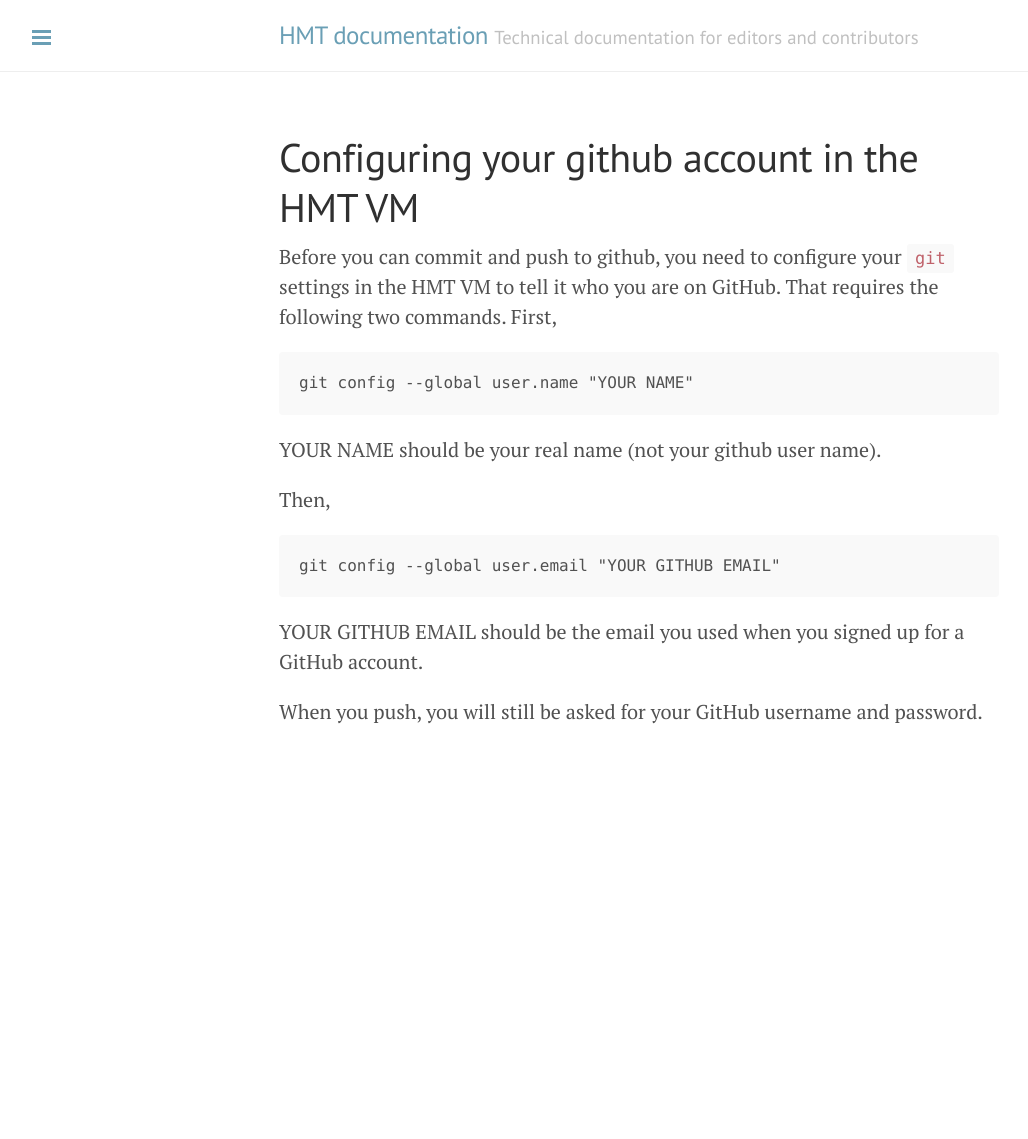
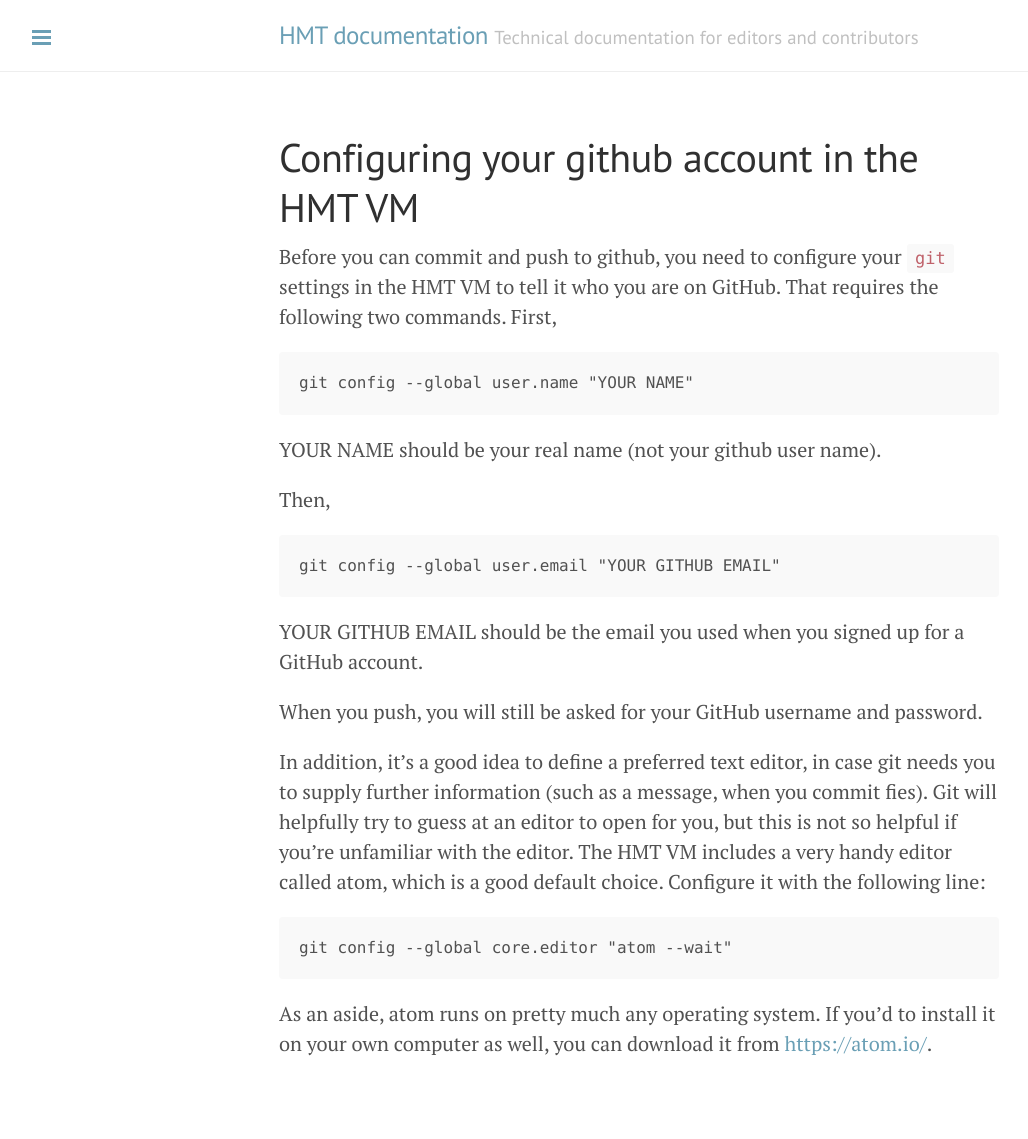
Before and after one commit to homermultitext/hmt-docs, a Jekyll site: the page built from vm/config-github.md, in a window 1280 px wide. Shown: the whole page, without its empty margins (1-1029 px from the left). Built offline with Jekyll 4.4.1, drawn with Linux system fonts in a browser that asks for light colours; Markdown is read by kramdown in place of the engine named in the settings; before the commit the page ends 900 px from its top, so only the background shows below that.

Commit message:
Update docs on configuring git to include editor

```diff
--- a/vm/config-github.md
+++ b/vm/config-github.md
@@ -17,3 +17,9 @@
 YOUR GITHUB EMAIL should be the email you used when you signed up for a GitHub account.
 
 When you push, you will still be asked for your GitHub username and password.
+
+In addition, it's a good idea to define a preferred text editor, in case git needs you to supply further information (such as a message, when you commit fies). Git will helpfully try to guess at an editor to open for you, but this is not so helpful if you're unfamiliar with the editor.  The HMT VM includes a very handy editor called atom, which is a good default choice.  Configure it with the following line:
+
+    git config --global core.editor "atom --wait"
+
+As an aside, atom runs on pretty much any operating system.  If you'd to install it on your own computer as well, you can download it from <https://atom.io/>.
```
